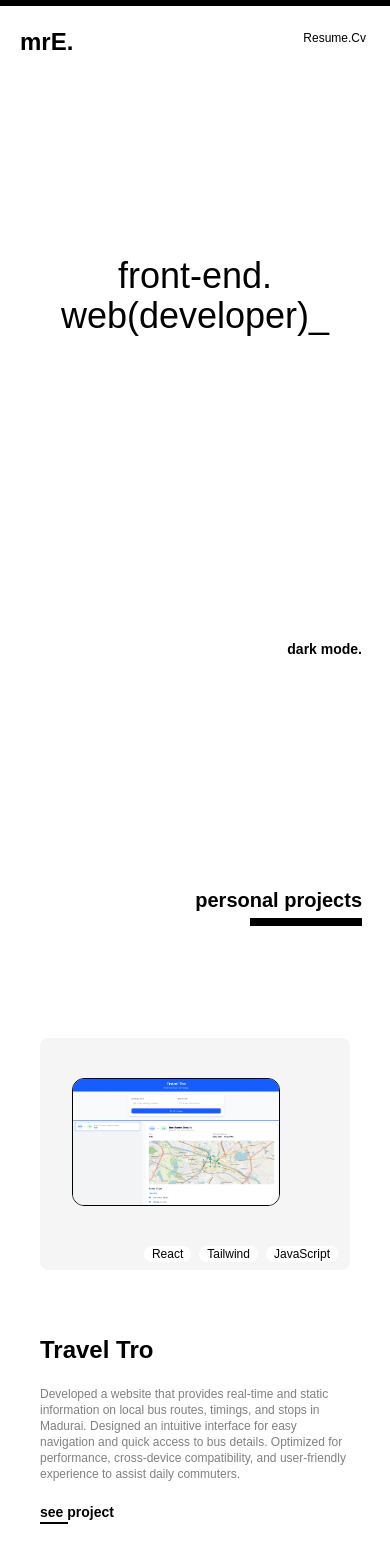
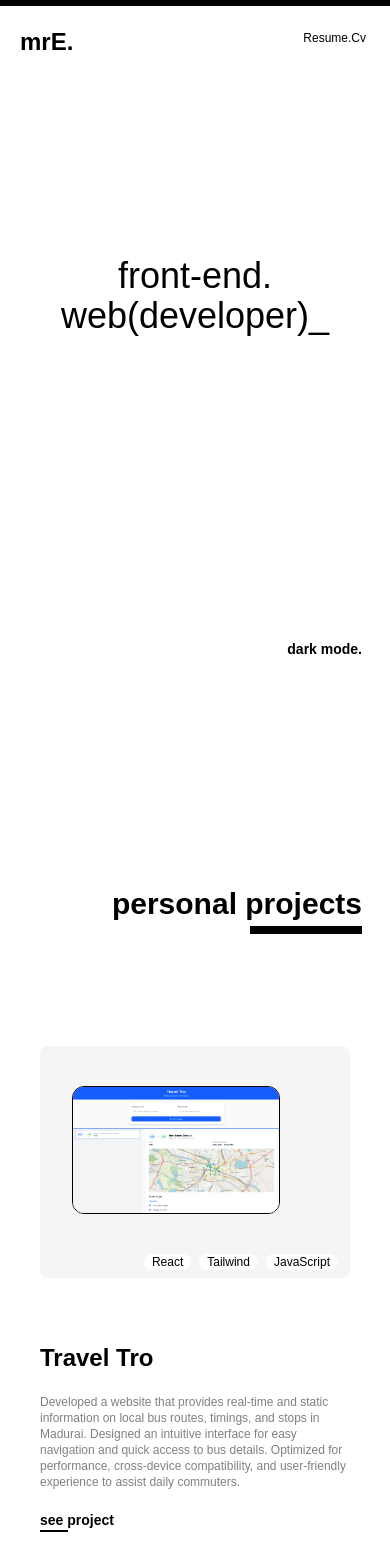
Before and after one commit to EswarCodeX/Portfolio, a React (Vite) app: page / in a window 390 px wide. Shown: the top 1568 px of the page. Built offline with nearby package versions, Linux system fonts and the light colour scheme; a web font is replaced by a local one.

Commit message:
responsive

```diff
--- a/src/components/Project.jsx
+++ b/src/components/Project.jsx
@@ -12,7 +12,7 @@ export default function Project() {
         className="flex flex-col w-full  items-end gap-1 pb-18 pt-20 sm:pr-14 pr-7  overflow-hidden"
       >
         <h2
-          className="sm:text-3xl text-xl font-bold font-man "
+          className="text-3xl  font-bold font-man "
           data-aos="fade-up"
           data-aos-duration="1100"
         >
--- a/src/components/about.jsx
+++ b/src/components/about.jsx
@@ -54,7 +54,7 @@ export default function about() {
         <img className="size-52" src={profile} alt="" data-aos="flip-right" />
         <div className="flex flex-col gap-5">
           <h3
-            className="sm:text-4xl text-3xl"
+            className="text-4xl"
             data-aos="fade-right"
             data-aos-duration="1100"
           >
--- a/src/components/contact.jsx
+++ b/src/components/contact.jsx
@@ -45,7 +45,7 @@ export default function contact() {
     <>
       <div
         id="contact"
-        className="flex flex-col items-center gap-20 sm:gap-28 pt-60"
+        className="flex flex-col items-center gap-20 sm:gap-28 pt-32 sm:pt-60"
       >
         <div className="flex flex-col items-center gap-2">
           <h1
```
